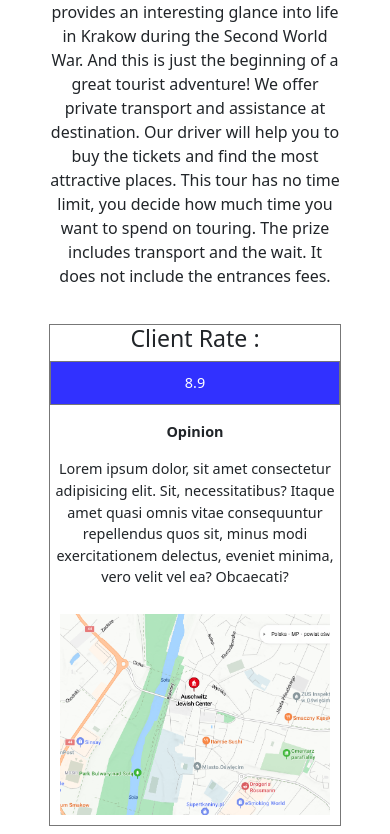
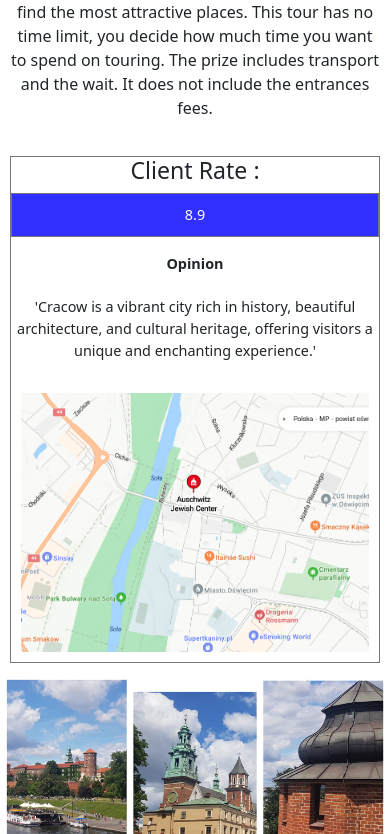
Before and after one commit to marcinoles87/vp2024, a React (Create React App) app: page /cracow in a window 390 px wide. Shown: the part 1091-1925 px from the top of the page. Built offline with nearby package versions, Linux system fonts and the light colour scheme.

Commit message:
add section

```diff
--- a/src/App.css
+++ b/src/App.css
@@ -460,6 +460,10 @@
   font-weight: 800;
 }
 
+.opinion-text{
+  padding: 6px;
+}
+
 .map{
   width: 100%;
   object-fit: contain;
@@ -641,6 +645,10 @@
 
    }
 
+   .tour-container{
+    margin: auto;
+   }
+
 
    .tour-main{
     flex-direction: column;
@@ -690,5 +698,9 @@
     margin: auto;
    }
 
+   .ticket-header{
+    flex-direction: column;
+   }
+
 
 }
--- a/src/pages/Cracow.js
+++ b/src/pages/Cracow.js
@@ -56,7 +56,7 @@ We offer private transport and assistance at destination. Our driver will help y
           <h3>Client Rate :</h3>
           <p className='rate'> 8.9</p>
           <p className='opinion'>Opinion</p>
-          <p>Lorem ipsum dolor, sit amet consectetur adipisicing elit. Sit, necessitatibus? Itaque amet quasi omnis vitae consequuntur repellendus quos sit, minus modi exercitationem delectus, eveniet minima, vero velit vel ea? Obcaecati?</p>
+          <p className='opinion-text'> 'Cracow is a vibrant city rich in history, beautiful architecture, and cultural heritage, offering visitors a unique and enchanting experience.'</p>
           <a href="https://www.google.com/maps/place/Krak%C3%B3w/@50.0470038,19.8399839,11z/data=!3m1!4b1!4m6!3m5!1s0x471644c0354e18d1:0xb46bb6b576478abf!8m2!3d50.0646501!4d19.9449799!16zL20vMDQ5MXk?entry=ttu"><img src={mapAus} className='map'></img></a>
         </div>
       </div>
```
